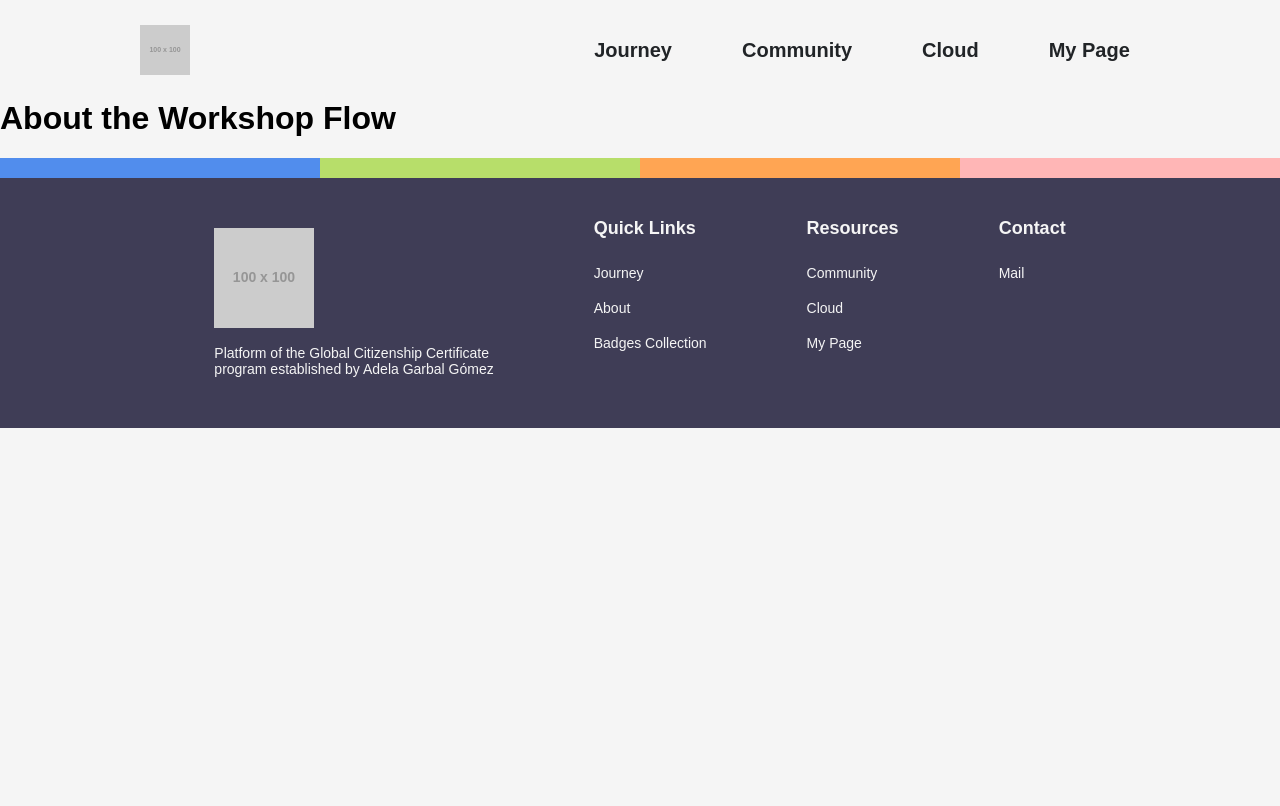
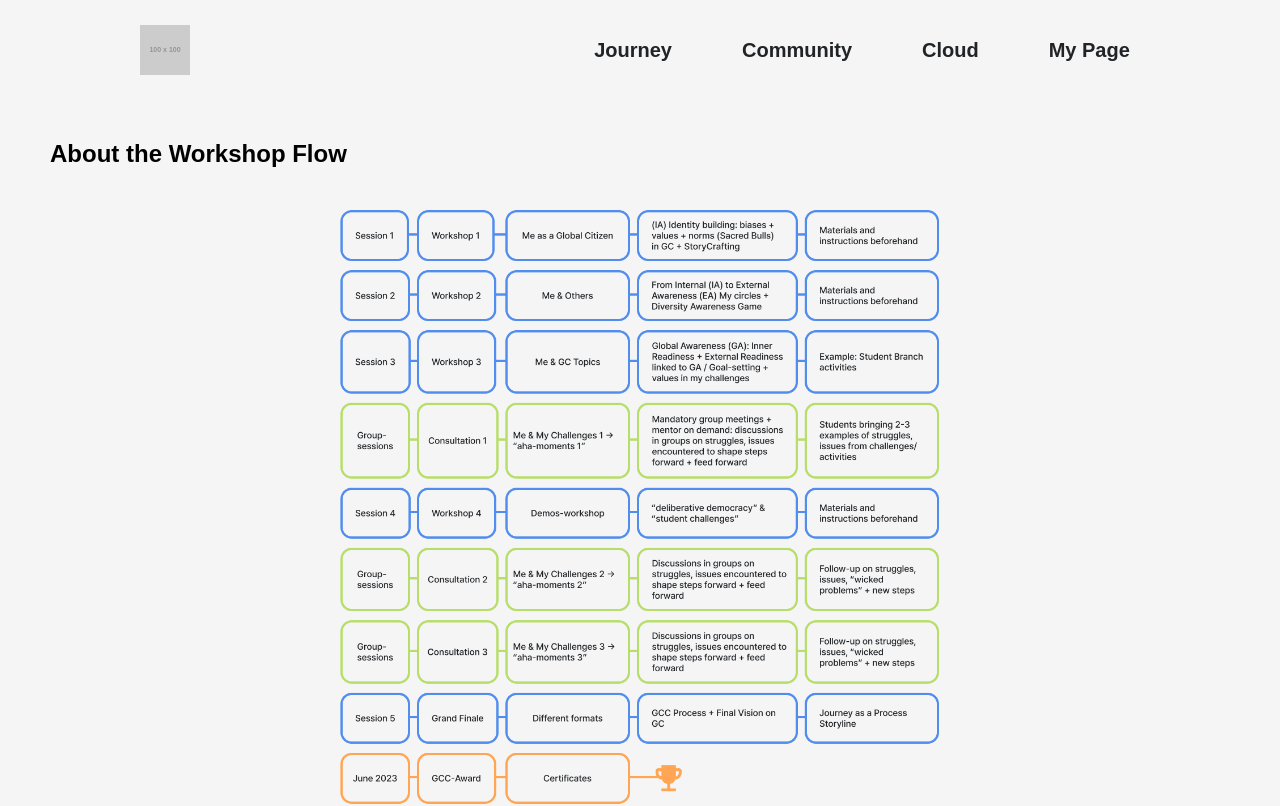
Before and after one commit to titouandeschanels/GlobalCitizenship, a React (Create React App) app in the folder gccapp/: page /aboutWorkshop in a window 1280 px wide. Shown: the top 806 px of the page. Built offline with nearby package versions, Linux system fonts and the light colour scheme; the HTML template or start-up script is replaced by a standard one.

Commit message:
add about workshop flow page

```diff
--- /dev/null
+++ b/gccapp/src/components/workFlowChart/elements.js
@@ -0,0 +1,25 @@
+import styled from "styled-components";
+
+export const Header = styled.h2`
+    margin-top: 20px;
+    margin-left: 50px;
+`;
+
+export const ContentWrapper = styled.div`
+    padding-top: 20px;
+    padding-bottom: 60px;
+`;
+
+export const ImageWrapper = styled.div`
+    display: flex;
+    align-items: center;
+    justify-content: center;
+    width: 100%;
+    height: 100%;
+`;
+
+export const CenteredImage = styled.img`
+    max-width: 50%;
+    height: auto;
+    object-fit: contain;
+`;
--- /dev/null
+++ b/gccapp/src/components/workFlowChart/index.tsx
@@ -0,0 +1,19 @@
+import React from "react";
+import { Header, ContentWrapper, CenteredImage, ImageWrapper } from "./elements";
+import workflowImg from '../../assets/aboutpage/workshopflow/WorkshopFlow.png';
+
+interface WorkFlowChartProps {
+}
+
+const WorkshopFlowChart: React.FC<WorkFlowChartProps> = () => {
+    return (
+        <ContentWrapper>
+            <Header>About the Workshop Flow</Header>
+            <ImageWrapper>
+                <CenteredImage src={workflowImg}/>
+            </ImageWrapper>
+        </ContentWrapper>
+    )
+};
+
+export default WorkshopFlowChart;
--- a/gccapp/src/pages/about/about-workshop.tsx
+++ b/gccapp/src/pages/about/about-workshop.tsx
@@ -1,13 +1,15 @@
-import Page from ".././page";
+import React from 'react';
+import styled from 'styled-components';
+import Page from '../page';
+import workshopFlowImg from '../../assets/aboutpage/workshopflow/WorkshopFlow.png';
+import WorkFlowChart from "../../components/workFlowChart/index";
 
-interface AboutWorkshopProps {
-
-}
+interface AboutWorkshopProps {}
 
 const AboutWorkshop: React.FC<AboutWorkshopProps> = () => {
     return (
         <Page>
-            <h1>About the Workshop Flow</h1>
+            <WorkFlowChart></WorkFlowChart>
         </Page>
     );
 }
```
